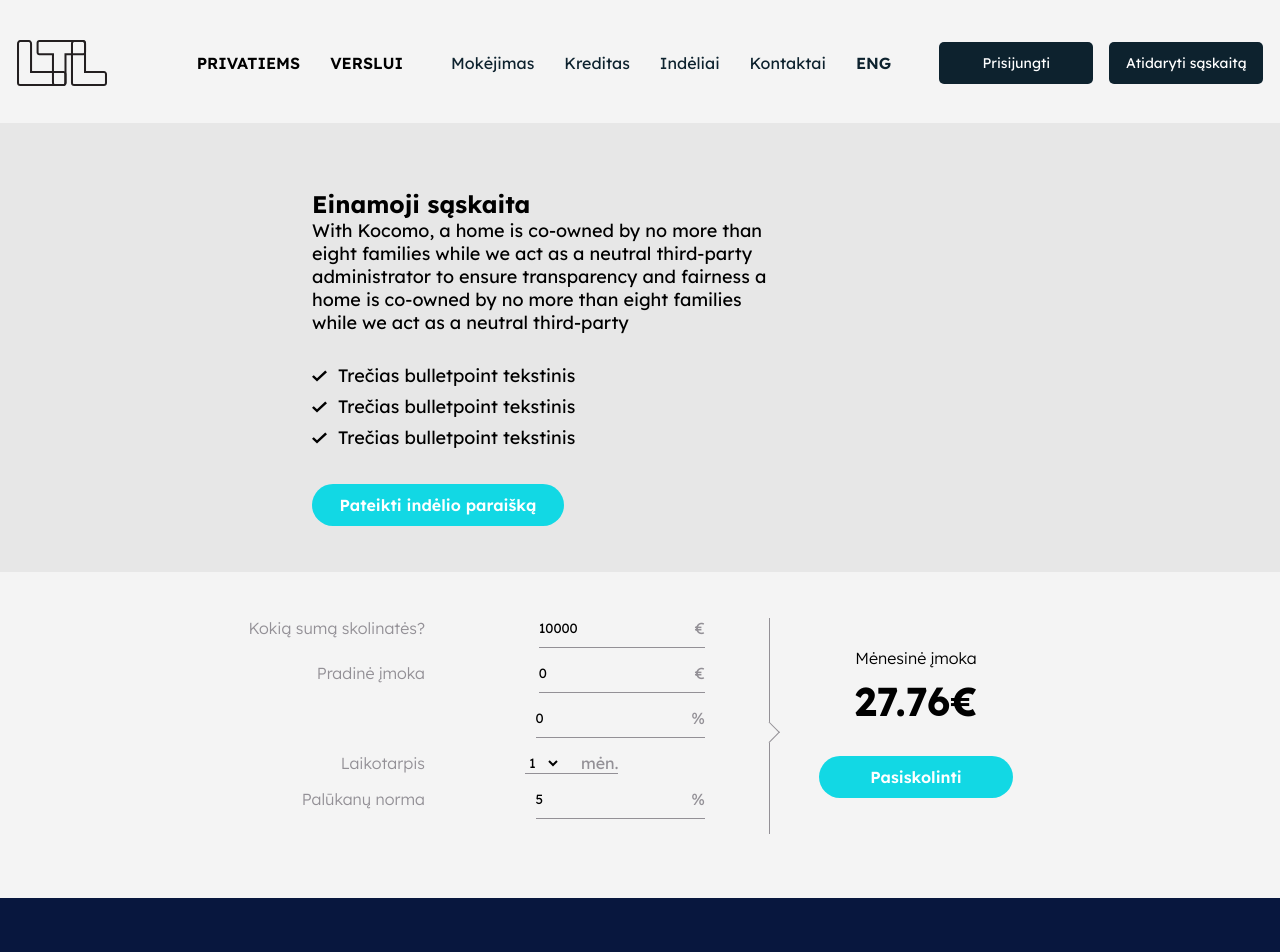
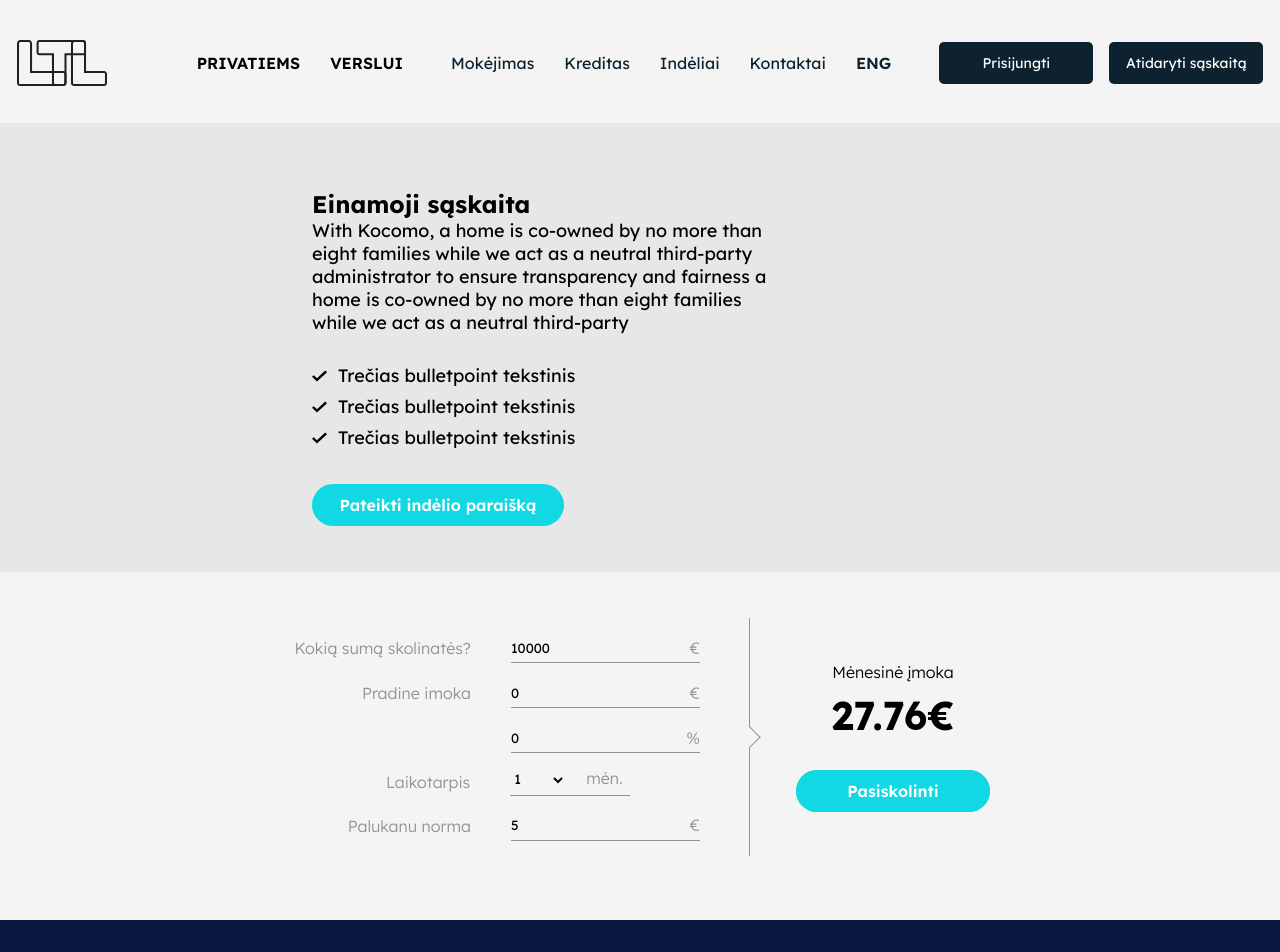
Before and after one commit to pinenetcoder/ltllanding, a Next.js app: page /credits in a window 1280 px wide. Shown: the top 952 px of the page. Built offline with nearby package versions, Linux system fonts and the light colour scheme.

Commit message:
LLP-17- Fixing calculator

```diff
--- a/src/pages/credits.js
+++ b/src/pages/credits.js
@@ -39,61 +39,39 @@ export default function Credits() {
                   </div>
                </section>
                <section className={styles.monthlyPaymentSection}>
-                  <div className={styles.monthlyPaymentBlock}>
-                     <div className={styles.monthlyPaymentList}>
-                        <div className={styles.monthlyPaymentItem}>
-                           <div className={styles.calculator}>
-                              <div className={styles.calculatorItem}>
-                                 <div className={styles.calculatorDescription}>Kokią sumą skolinatės?</div>
-                                 <div className={styles.inputBlock}>
-                                    <input type="tex" placeholder="10000" className={styles.calculatorInput} />
-                                    <div className={styles.inputRightSide}>€</div>
-                                 </div>
-                              </div>
-                              <div className={styles.calculatorItem}>
-                                 <div className={styles.calculatorDescription}>Pradinė įmoka</div>
-                                 <div className={styles.inputBlock}>
-                                    <input type="tex" placeholder="0" className={styles.calculatorInput} />
-                                    <div className={styles.inputRightSide}>€</div>
-                                 </div>
-                              </div>
-                              <div className={styles.calculatorItem}>
-                                 <div className={styles.calculatorDescription}></div>
-                                 <div className={styles.inputBlock}>
-                                    <input type="tex" placeholder="0" className={styles.calculatorInput} />
-                                    <div className={styles.inputRightSide}>%</div>
-                                 </div>
-                              </div>
-                              <div className={styles.inputPeriodBlock}>
-                                 <div className={styles.inputPeriodTitle}>Laikotarpis</div>
-                                 <div className={styles.inputPeriodDays}>
-                                    <select type="day" placeholder="30" className={styles.calculatorDayInput} >
-                                       {createSelectOptions(30)}
-                                    </select>
-                                    <div className={styles.inputRightSide}>mėn.</div>
-                                 </div>
-                              </div>
-                              <div className={styles.calculatorItem}>
-                                 <div className={styles.calculatorDescription}>Palūkanų norma</div>
-                                 <div className={styles.inputBlock}>
-                                    <input type="tex" placeholder="5" className={styles.calculatorInput} />
-                                    <div className={styles.inputRightSide}>%</div>
-                                 </div>
-                              </div>
-
-
-
+                  <div className={styles.calculatorWrapper}>
+                     <div className={styles.calculatorBlock}>
+                        <div className={styles.borderCorner}></div>
+                        <div className={styles.calculatorLine}>
+                           <div className={styles.label}>Kokią sumą skolinatės?</div>
+                           <input type="text" placeholder="10000" />
+                        </div>
+                        <div className={styles.calculatorLine}>
+                           <div className={styles.label}>Pradine imoka</div>
+                           <input type="text" placeholder="0" />
+                        </div>
+                        <div className={styles.calculatorLine}>
+                           <div className={styles.label}>
                            </div>
-                           <div className={styles.border}>
-                              <div className={styles.borderCorner}></div>
+                           <input type="text" placeholder="0" className={styles.procent}/>
+                        </div>
+                        <div className={styles.calculatorLine}>
+                           <div className={styles.label}>Laikotarpis</div>
+                           <div className={styles.select}>
+                              <select>{createSelectOptions(30)}</select>
+                              <span>mėn.</span>
                            </div>
-                           <div className={styles.sum}>
-                              <div className={styles.sumTitle}>Mėnesinė įmoka</div>
-                              <div className={styles.sumOutputValue}>27.76€</div>
-                              <div className="actionButtonBlock">
-                              <Link className="light-green-action-button" href="/">Pasiskolinti</Link>
-                              </div>
-                           </div>
+                        </div>
+                        <div className={styles.calculatorLine}>
+                           <div className={styles.label}>Palukanu norma</div>
+                           <input type="text" placeholder="5" />
+                        </div>
+                     </div>
+                     <div className={styles.resultBlock}>
+                        <h3>Mėnesinė įmoka</h3>
+                        <div className={styles.resultBlockTitle}>27.76€</div>
+                        <div className="light-green-action-button">
+                           <Link className="light-green-action-button" href="/">Pasiskolinti</Link>
                         </div>
                      </div>
                   </div>
@@ -117,24 +95,24 @@ export default function Credits() {
                <section className={styles.monthlyPaymentDescription}>
                   <div className={styles.monthlyPaymentDescriptionList}>
                      <div className={styles.monthlyPaymentDescriptionItem}>
-                        <div className={styles.monthlyPaymentTitle}>Pamiršk laikus, kai skolintis buvo sudėtinga</div>
-                        <div className={styles.monthlyPaymentDescription}>Banko skyriams laiko randa tik bankininkai.
+                        <h3 className={styles.monthlyPaymentTitle}>Pamiršk laikus, kai skolintis buvo sudėtinga</h3>
+                        <div className={styles.monthlyPaymentDesc}>Banko skyriams laiko randa tik bankininkai.
                            Mes patys skolinamės internetu, todėl ir tau suteikiame tokią galimybę. Net jei dar nesi
                            mūsų klientas! Nors veikiame pagal bankinius standartus, pinigai tavo sąskaitoje atsidurs
                            kur kas greičiau nei tikiesi. Nuo paraiškos teikimo iki tapatybės nustatymo bei paskolos
                            sutarčių pasirašymo – visas procesas vyksta internetu.</div>
                      </div>
                      <div className={styles.monthlyPaymentDescriptionItem}>
-                        <div className={styles.monthlyPaymentTitle}>Padedame įgyvendinti tavo tikslus</div>
-                        <div className={styles.monthlyPaymentDescription}>Gyvenimas kupinas didelių užmojų bei
+                        <h3 className={styles.monthlyPaymentTitle}>Padedame įgyvendinti tavo tikslus</h3>
+                        <div className={styles.monthlyPaymentDesc}>Gyvenimas kupinas didelių užmojų bei
                            netikėtumų. Finansų trūkumas neturėtų trukdyti pasiekti tikslų. Protingas ir gerai
                            suplanuotas vartojimo kreditas padeda įgyvendinti planus neatsisakant įpročių ar gyvenimo
                            būdo!Nuo netikėtai sudužusio telefono iki povestuvinės kelionės. Suteiktas kreditas yra tavo,
                            todėl jį panaudoti gali taip, kaip tik nori!</div>
                      </div>
                      <div className={styles.monthlyPaymentDescriptionItem}>
-                        <div className={styles.monthlyPaymentTitle}>3 sutarties pasirašymo būdai</div>
-                        <div className={styles.monthlyPaymentDescription}>Pasirink būdą, kuriuo pasirašyti sutartį tau
+                        <h3 className={styles.monthlyPaymentTitle}>3 sutarties pasirašymo būdai</h3>
+                        <div className={styles.monthlyPaymentDesc}>Pasirink būdą, kuriuo pasirašyti sutartį tau
                            patogiausia:
                            <ul>
                               <li>Mobiliuoju parašu arba išplėstiniu „Smart-ID“. Procesas užtruks vos kelias minutes tau
@@ -154,8 +132,8 @@ export default function Credits() {
                         </div>
                      </div>
                      <div className={styles.monthlyPaymentDescriptionItem}>
-                        <div className={styles.monthlyPaymentTitle}>Skolinkis atsakingai</div>
-                        <div className={styles.monthlyPaymentDescription}>Jei gali, dar nereiškia, kad turėtum. Šie
+                        <h3 className={styles.monthlyPaymentTitle}>Skolinkis atsakingai</h3>
+                        <div className={styles.monthlyPaymentDesc}>Jei gali, dar nereiškia, kad turėtum. Šie
                            klausimai padės apsispręsti ar vartojimo kreditas išties gera mintis:
                            Kaip skubiai reikia įsigyti norimą daiktą / paslaugą?
                            <ul>
--- a/src/styles/credits.module.scss
+++ b/src/styles/credits.module.scss
@@ -46,7 +46,7 @@
    .actionButtonBlock {
       width: 251px;
       height: 42px;
-      background: #12D8E4;
+      background: var(--theme-color2);
       border-radius: 33px;
       display: flex;
       justify-content: center;
@@ -54,7 +54,7 @@
       font-weight: 600;
       font-size: 16px;
       line-height: 24px;
-      color: #FFFFFF;
+      color: var(--white-text-color);
       text-decoration: none;
    }
 }
@@ -62,73 +62,47 @@
 .monthlyPaymentSection {
    padding: 46px 0 64px 0;
 
-
-   .monthlyPaymentBlock {
-      max-width: 820px;
-      padding: 0 15px 0 15px;
+   .calculatorWrapper {
+      width: 790px;
       margin: 0 auto;
       padding: 0 15px 0 15px;
+      display: flex;
+      justify-content: center;
+      gap: 46px;
+   }
 
-      .monthlyPaymentItem {
+   .calculatorBlock {
+      width: 460px;
+      border-right: solid 1px var(--theme-color4);
+      padding-right: 49px;
+      position: relative;
+   }
+
+   .calculatorLine {
       display: flex;
-         gap: 49px;
+      gap: 40px;
+      margin-bottom: 15px;
+   }
 
-         .calculator {
+   .label {
+      width: 230px;
       display: flex;
-            flex-direction: column;
-            justify-content: space-between;
-            width: 460px;
-
-            .calculatorItem {
-               display: flex;
-               justify-content: space-between;
-               margin-bottom: 15px;
-
-               .calculatorDescription {
+      align-items: center;
+      justify-content: right;
       font-size: 16px;
       font-weight: 300;
       line-height: 20px;
-                  color: #939096;
-                  width: 180px;
-                  text-align: right;
-               }
-            }
-
-            .inputBlock {
-               border: none;
-               border-bottom: 1px solid #939096;
-               display: flex;
-               padding-bottom: 9px;
-            }
-
-            .inputPeriodBlock {
-               display: flex;
-               margin-bottom: 15px;
-
-               .inputPeriodTitle {
-                  width: 180px;
-                  font-size: 16px;
-                  font-weight: 300;
-                  line-height: 20px;
-                  color: #939096;
-                  text-align: right;
-                  margin-right: 100px;
-               }
-
-               .inputPeriodDays {
-                  display: flex;
-                  border-bottom: 1px solid #939096;
-
-               }
-            }
-
-            .inputRightSide {
-               color: #939096;
+      color: var(--theme-color4);
    }
 
    input {
-               background: transparent;
+      width: 235px;
+      height: 30px;
+      background: url(/assets/images/euro.svg) no-repeat right center;
       border: none;
+      border-bottom: 1px solid #939096;
+      color: var(--black-text-color);
+      padding-right: 20px;
 
       &:focus {
          outline: none;
@@ -139,79 +113,96 @@
       }
    }
 
+   .procent {
+      background: url(/assets/images/procent.svg) no-repeat right center;
+   }
+
+   .select {
+      width: 242px;
+      &::after {
+         content: "";
+         display: block;
+         position: relative;
+         width: 63%;
+         height: 1px;
+         background-color: var(--theme-color4);
+         margin-top: 6px;
+      }
+
       select {
+         border: none;
+         background: transparent;
          cursor: pointer;
-               background: transparent;
-               border: var(--black-text-color);
+         padding-right: 20px;
 
          &:focus {
             outline: none;
          }
       }
 
-            .calculatorDayInput {
-               background: transparent;
-               border: none;
-               margin-right: 20px;
+      span {
+         color: var(--theme-color4);
+         padding-left: 20px;
+         font-size: 16px;
+         font-weight: 300;
+         line-height: 20px;
       }
    }
 
-         .border {
-            border-right: solid 1px #939096;
-            position: relative;
+   h3 {
+      font-size: 16px;
+      font-weight: 300;
+      line-height: 20px;
+      margin-bottom: 8px;
+   }
+
+   .resultBlock {
+      display: flex;
+      flex-direction: column;
+      justify-content: center;
+      align-items: center;
+   }
+
+   .resultBlockTitle {
+      font-size: 40px;
+      font-weight: 700;
+      line-height: 50px;
+      margin-bottom: 30px;
+   }
 
    .borderCorner {
       width: 15px;
       height: 15px;
       z-index: 1;
-               border-top: solid 1px #939096;
-               border-right: solid 1px #939096;
-               background-color: #F4F4F4;
+      border-top: solid 1px var(--theme-color4);
+      border-right: solid 1px var(--theme-color4);
+      background-color: var(--main-background);
       transform:
-                  rotate(45deg) translate(81px, 70px)
+         rotate(45deg) translate(399px, -241px);
    }
 }
 
-         .sum {
-            display: flex;
-            flex-direction: column;
-            align-items: center;
-            padding-top: 30px;
 
-            .sumTitle {
-               font-size: 16px;
-               font-weight: 300;
-               line-height: 20px;
-               margin-bottom: 8px;
-               color: var(--black-text-color);
-            }
 
-            .sumOutputValue {
-               font-size: 40px;
-               font-weight: 700;
-               line-height: 50px;
-               margin-bottom: 30px;
-            }
-         }
-      }
-   }
-}
+
+
 
 .monthlyPaymentCrediancials {
-   max-width: 1440;
    padding: 64px 0 60px 0;
    background-color: var(--theme-color1);
 
    .monthlyPaymentCrediancialsList {
-
-      padding: 0 218px 0 347px;
+   padding: 0 0 0 347px;
     margin: 0 auto;
     font-size: 18px;
     font-weight: 400;
     line-height: 36px;
     color: var(--white-text-color);
     display: flex;
-      justify-content: space-between;
+    gap: 110px;
+    li {
+      list-style-position: inside;
+    }
    }
 }
 
@@ -229,15 +220,14 @@
 
    .monthlyPaymentDescriptionItem {
       width: 462px;
-
-
       .monthlyPaymentTitle {
          font-size: 35px;
          font-weight: 700;
          line-height: 44px;
+         margin-bottom: 34px;
       }
 
-      .monthlyPaymentDescription {
+      .monthlyPaymentDesc {
          font-size: 19px;
          font-weight: 300;
          line-height: 28px;
--- a/src/styles/globals.scss
+++ b/src/styles/globals.scss
@@ -4,6 +4,7 @@
   --black-text-color: #000000;
   --white-text-color: #ffffff;
 
+  --main-background: #F4F4F4;
   --creame-background: #D7D7D7;
   --white-background: #ffffff;
   --ligh-grey-background: rgba(217, 217, 217, 0.49);
@@ -11,13 +12,14 @@
   --theme-color1: #08173E;
   --theme-color2: #12D8E4;
   --theme-color3: rgba(217, 217, 217, 0.49);
+  --theme-color4: #939096;
 
 }
 
 body {
   margin: 0;
   padding: 0;
-  background: #F4F4F4;
+  background: var(--main-background);
 
   * {
     font-family: 'Lexend', sans-serif;
@@ -41,7 +43,7 @@ body {
 
 header {
   padding: 40px 0 37px 0;
-  background: #F4F4F4;
+  background: var(--main-background);
   display: flex;
   align-items: center;
   justify-content: center;
```
Also changed, not shown: public/assets/images/euro.svg (added), public/assets/images/procent.svg (added). Lines whose indentation alone changed are shown as unchanged.
